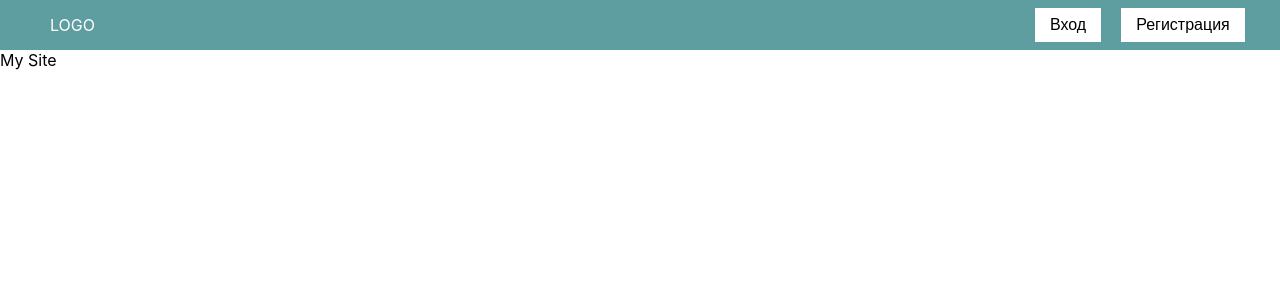
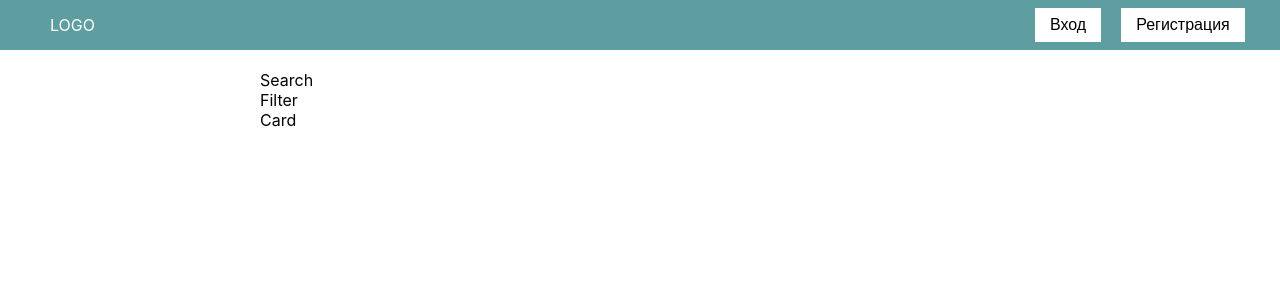
Before and after one commit to toxajlb/test-project, a React (Create React App) app: page / in a window 1280 px wide. Shown: the top 300 px of the page. Built offline with nearby package versions, Linux system fonts and the light colour scheme.

Commit message:
Merged main and navigation branches and added Card, Filter and Search components

```diff
--- a/src/App.tsx
+++ b/src/App.tsx
@@ -1,8 +1,8 @@
 import { Routes, Route } from "react-router-dom";
-import { Navigation } from "./components/Navigation";
+import { Navigation } from "./components/Navigation/Navigation";
 import { DetailSinglePage } from "./pages/DetailSinglePage";
 import { FavoritesPage } from "./pages/FavoritesPage";
-import { MainPage } from "./pages/MainPage";
+import { MainPage } from "./pages/MainPage/MainPage";
 import { SigninPage } from "./pages/SigninPage";
 import { SignupPage } from "./pages/SignupPage";
 
--- /dev/null
+++ b/src/components/Card.tsx
@@ -0,0 +1,9 @@
+
+export function Card() {
+
+  return (
+    <div>
+      Card
+    </div>
+  )
+}
--- /dev/null
+++ b/src/components/Filter.tsx
@@ -0,0 +1,9 @@
+
+export function Filter() {
+
+  return (
+    <div>
+      Filter
+    </div>
+  )
+}
--- /dev/null
+++ b/src/components/Search.tsx
@@ -0,0 +1,9 @@
+
+export function Search() {
+
+  return (
+    <div>
+       Search
+    </div>
+  )
+}
--- a/src/pages/MainPage.tsx
+++ /dev/null
@@ -1,9 +0,0 @@
-
-export function MainPage() {
-
-  return (
-    <div>
-      My Site
-    </div>
-  )
-}
--- /dev/null
+++ b/src/pages/MainPage/MainPage.module.scss
@@ -0,0 +1,5 @@
+.container {
+    margin: 0 auto;
+    max-width: 760px;
+    padding-top: 20px;
+}
--- /dev/null
+++ b/src/pages/MainPage/MainPage.tsx
@@ -0,0 +1,15 @@
+import { Card } from "../../components/Card";
+import { Filter } from "../../components/Filter";
+import { Search } from "../../components/Search";
+import classes from "./MainPage.module.scss";
+
+export function MainPage() {
+
+  return (
+    <div className={classes.container}>
+      <Search/>
+      <Filter/>
+      <Card/>
+    </div>
+  )
+}
```
Also changed, not shown: src/components/Navigation/Navigation.module.scss (renamed from src/components/Navigation.module.scss), src/components/Navigation/Navigation.tsx (renamed from src/components/Navigation.tsx).
